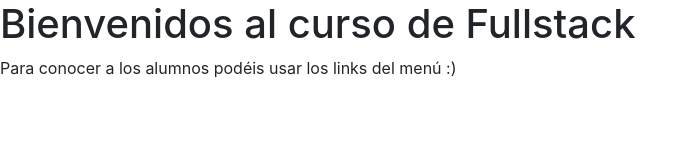
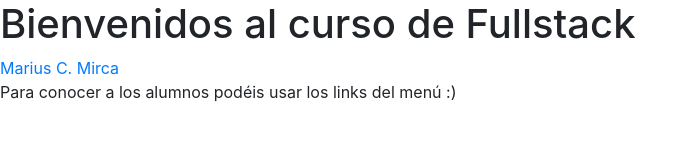
Before and after one commit to cice-s560/presentations, a plain HTML site: page index.html in a window 1280 px wide. Shown: the whole page, without its empty margins (0-697 px from the left). Drawn offline with nearby package versions, Linux system fonts and the light colour scheme.

Commit message:
Añadido el link en el index

```diff
--- a/index.html
+++ b/index.html
@@ -12,7 +12,7 @@
         <header>
             <h1>Bienvenidos al curso de Fullstack</h1>
             <nav>
-                <a href=""></a>
+                <a href="alumnos/mario.html">Marius C. Mirca</a>
             </nav>
         </header>
         <section>
```
